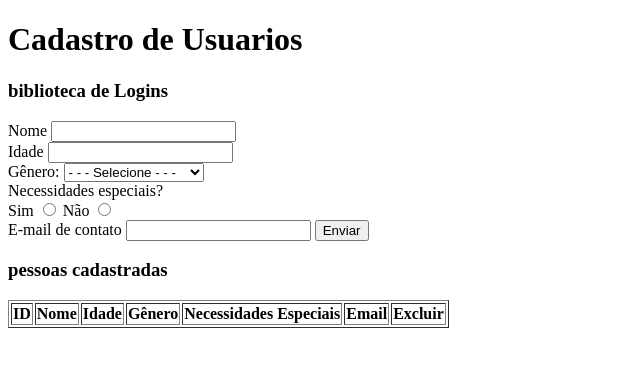
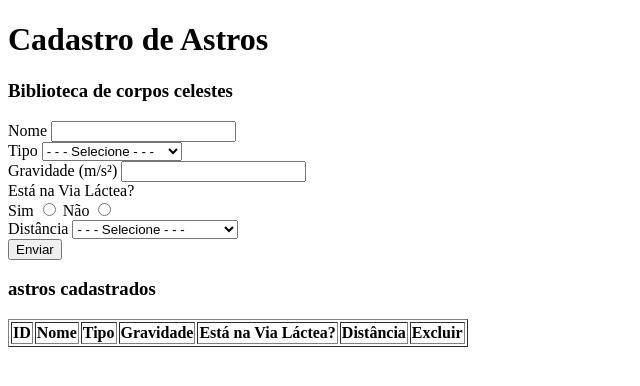
Before and after one commit to Vinicius-Rambo/DevWeb-II, a PHP site: page / in a window 1280 px wide. Shown: the top 386 px of the page, without its empty margins (0-640 px from the left). Run offline with PHP 8.4, Linux system fonts and the light colour scheme; lists and menus that the app fills with data are empty.

Commit message:
Atualizado para Astros

```diff
--- a/AvaEx1/excluir.php
+++ b/AvaEx1/excluir.php
@@ -1,8 +1,8 @@
 <?php
-include_once("persistencia.php");
-$dados = buscarDados("dados.json");
+include_once("persistencia.php"); //Inclui percistencia
+$dados = buscarDados("dados.json"); //Função para buscar Dados
 
-$id = $_GET['id'];
+$id = $_GET['id']; //Variavel local ID = a superGlobal ID
 
 $idExcluir = -1;
 foreach($dados as $idx =>$l){
--- a/AvaEx1/index.php
+++ b/AvaEx1/index.php
@@ -6,37 +6,35 @@
     //inicializadores de variaveis em nulo.
     $msgErro = "";
     $nome = "";
-    $idade = "";
-    $genero = "";
-    $ne = "";
-    $email = "";
-
-
+    $tipo = "";
+    $gravidade = "";
+    $via_lactea = "";
+    $distancia = "";
 
     if(isset($_POST['nome'])){
         //Já cliclou no enviar.
         $nome = trim($_POST["nome"]);
-        $idade = trim($_POST["idade"]);
-        $genero = trim($_POST["genero"]);
-        $ne = $_POST["ne"];
-        $email = trim($_POST["email"]);
+        $tipo = trim($_POST["tipo"]);
+        $gravidade = trim($_POST["gravidade"]);
+        $via_lactea = $_POST["via_lactea"];
+        $distancia = trim($_POST["distancia"]);
 
         $erros = array();  //array para os erros.
 
         if ($nome == ''){ array_push ($erros, "informe o nome!"); }
-        if ($idade == ''){ array_push ($erros, "informe a idade!"); }
-        if ($genero == ''){ array_push ($erros, "informe o gênero!"); }
-        if ($ne == ''){ array_push ($erros, "informe se houver necessidades especiais!"); }
-        if ($email == ''){ array_push ($erros, "informe o e-mail!"); }
+        if ($tipo == ''){ array_push ($erros, "informe o tipo!"); }
+        if ($gravidade == ''){ array_push ($erros, "informe a gravidade!"); }
+        if ($via_lactea == ''){ array_push ($erros, "informe se está na Via Láctea!"); }
+        if ($distancia == ''){ array_push ($erros, "informe a distância!"); }
 
         if(empty($erros)){ //se tudo der certo
             $dado = array(
                 "id" => uniqid(),
                 "nome" => $nome,
-                "idade" => $idade,
-                "genero" => $genero,
-                "ne" => $ne,
-                "email" => $email
+                "tipo" => $tipo,
+                "gravidade" => $gravidade,
+                "via_lactea" => $via_lactea,
+                "distancia" => $distancia
             );
 
          array_push($dados, $dado);
@@ -50,78 +48,81 @@
 ?>
 
 <!DOCTYPE html>
-<html lang="en">
+<html lang="pt-br">
 <head>
     <meta charset="UTF-8">
     <meta name="viewport" content="width=device-width, initial-scale=1.0">
-    <title>Cadastro de Usuarios</title>
+    <title>Cadastro de Astros</title>
 </head>
 
 <body>
-    <h1> Cadastro de Usuarios </h1>
-    <h3> biblioteca de Logins </h3>
+    <h1> Cadastro de Astros </h1>
+    <h3> Biblioteca de corpos celestes </h3>
 
     <form method="POST">
         <label>Nome</label>
         <input type="text" name="nome" id="nome" value="<?=$nome ?> "><br>
 
-        <label>Idade</label>
-        <input type="number" name="idade" id="idade" value="<?=$idade?>"><br>
-
-        <label>Gênero: </label>
-
-        <select name="genero">
-        <option value=""> - - - Selecione - - - </option>
-        <option value="M" <?= $genero == 'M' ? 'selected' : '' ?>> Homem </option>
-        <option value="F" <?= $genero == 'F' ? 'selected' : ''?>> Mulher </option>
-        <option value="PN"<?= $genero == 'PN' ? 'selected' : ''?>>  Prefiro não informar </option>
-
+        <label>Tipo</label>
+        <select name="tipo">
+            <option value=""> - - - Selecione - - - </option>
+            <option value="Planeta" <?= $tipo == 'Planeta' ? 'selected' : '' ?>> Planeta </option>
+            <option value="Estrela" <?= $tipo == 'Estrela' ? 'selected' : '' ?>> Estrela </option>
+            <option value="Nebulosa" <?= $tipo == 'Nebulosa' ? 'selected' : '' ?>> Nebulosa </option>
+            <option value="Cometa" <?= $tipo == 'Cometa' ? 'selected' : '' ?>> Cometa </option>
+            <option value="Buraco Negro" <?= $tipo == 'Buraco Negro' ? 'selected' : '' ?>> Buraco Negro </option>
+            <option value="Galáxia" <?= $tipo == 'Galáxia' ? 'selected' : '' ?>> Galáxia </option>
+            <option value="Satélite Natural" <?= $tipo == 'Satélite Natural' ? 'selected' : '' ?>> Satélite Natural </option>
+            <option value="Aglomerado Estelar" <?= $tipo == 'Aglomerado Estelar' ? 'selected' : '' ?>> Aglomerado Estelar </option>
         </select><br>
 
-        <label> Necessidades especiais? </label><br> <!-- Sei que não se era necessario o input Radio, mas eu quis testar como funciona -->
+        <label>Gravidade (m/s²)</label>
+        <input type="number" name="gravidade" id="gravidade" value="<?=$gravidade?>"><br>
+
+        <label> Está na Via Láctea? </label><br> <!-- Sei que não se era necessario o input Radio, mas eu quis testar como funciona -->
 
         <label>Sim</label>
-        <input type="radio" name="ne" value="sim" <?= $ne == 'sim' ? 'checked' : '' ?>>
+        <input type="radio" name="via_lactea" value="sim" <?= $via_lactea == 'sim' ? 'checked' : '' ?>>
 
         <label>Não</label>
-        <input type="radio" name="ne" value="nao" <?= $ne == 'nao' ? 'checked' : '' ?>><br>
+        <input type="radio" name="via_lactea" value="nao" <?= $via_lactea == 'nao' ? 'checked' : '' ?>><br>
 
-        <label> E-mail de contato </label>
-        <input type="text" name="email" id="email" value="<?= $email ?> "> <!-- normalmente usaria Type="email" -->
-
+        <label>Distância</label>
+        <select name="distancia">
+            <option value=""> - - - Selecione - - - </option>
+            <option value="0-1000 anos-luz" <?= $distancia == '0-1000 anos-luz' ? 'selected' : '' ?>> 0–1000 anos-luz </option>
+            <option value="1000-10000 anos-luz" <?= $distancia == '1000-10000 anos-luz' ? 'selected' : '' ?>> 1000–10000 anos-luz </option>
+            <option value="10000-100000 anos-luz" <?= $distancia == '10000-100000 anos-luz' ? 'selected' : '' ?>> 10000–100000 anos-luz </option>
+            <option value="100000-1M anos-luz" <?= $distancia == '100000-1M anos-luz' ? 'selected' : '' ?>> 100000–1M anos-luz </option>
+            <option value="1M+ anos-luz" <?= $distancia == '1M+ anos-luz' ? 'selected' : '' ?>> 1M+ anos-luz </option>
+        </select><br>
 
         <input type="submit" value="Enviar">
     </form>
 
     <div id="divErro" style="color: red;"> <?= $msgErro ?> </div>
-    <h3> pessoas cadastradas </h3>
+    <h3> astros cadastrados </h3>
 
     <table border="1">
         <tr>
             <th>ID</th>
             <th>Nome</th>
-            <th>Idade</th>
-            <th>Gênero</th>
-            <th>Necessidades Especiais</th>
-            <th>Email</th>
+            <th>Tipo</th>
+            <th>Gravidade</th>
+            <th>Está na Via Láctea?</th>
+            <th>Distância</th>
             <th>Excluir</th>
         </tr>
         <?php foreach($dados as $u): ?>
             <tr>
                 <td> <?= $u['id'] ?></td>
                 <td> <?= $u['nome'] ?></td>
-                <td> <?= $u['idade'] ?></td>
-                <td>
-                    <?php
-                        if ($u['genero'] == 'M') echo 'Masculino';
-                        elseif ($u['genero'] == 'F') echo 'Feminino';
-                        elseif ($u['genero'] == 'PN') echo 'Prefiro não informar';
-                    ?>
-                </td>
-                <td> <?= $u['ne'] == 'sim' ? 'Sim' : 'Não' ?> </td>
-                <td> <?= $u['email'] ?></td>
+                <td> <?= $u['tipo'] ?></td>
+                <td> <?= $u['gravidade'] ?> m/s²</td>
+                <td> <?= $u['via_lactea'] == 'sim' ? 'Sim' : 'Não' ?> </td>
+                <td> <?= $u['distancia'] ?></td>
                 <td> <a href="excluir.php?id=<?= $u['id'] ?>"
-                   onclick="return confirm('Confirma a exclusão deste usuário?')">Excluir</a>
+                   onclick="return confirm('Confirma a exclusão deste astro?')">Excluir</a>
                 </td>
             </tr>
             <?php endforeach; ?>
```
